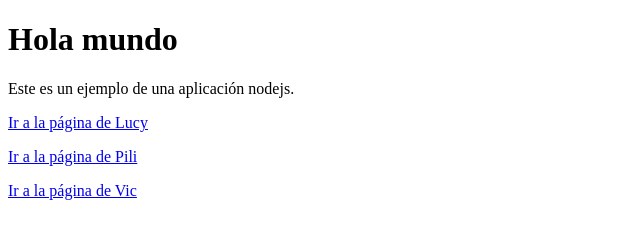
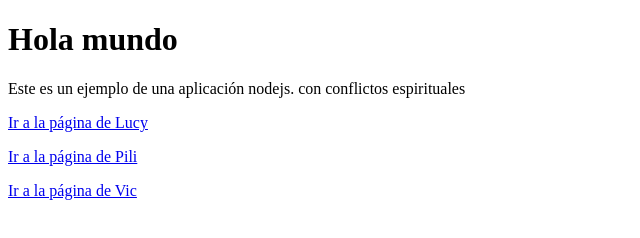
Before and after one commit to heSanty/demo-uso-git, a website: page index.html in a window 1280 px wide. Shown: the whole page, without its empty margins (0-640 px from the left). Drawn offline with Linux system fonts and the light colour scheme.

Commit message:
A mí me gusta la paz

```diff
--- a/index.html
+++ b/index.html
@@ -7,7 +7,7 @@
   </head>
   <body>
     <h1>Hola mundo</h1>
-    <p>Este es un ejemplo de una aplicación nodejs.</p>
+    <p>Este es un ejemplo de una aplicación nodejs. con conflictos espirituales</p>
     <p><a href="/lucy.html">Ir a la página de Lucy</a></p>
     <p><a href="/pili.html">Ir a la página de Pili</a></p>
     <p><a href="/vic.html">Ir a la página de Vic</a></p>
```
